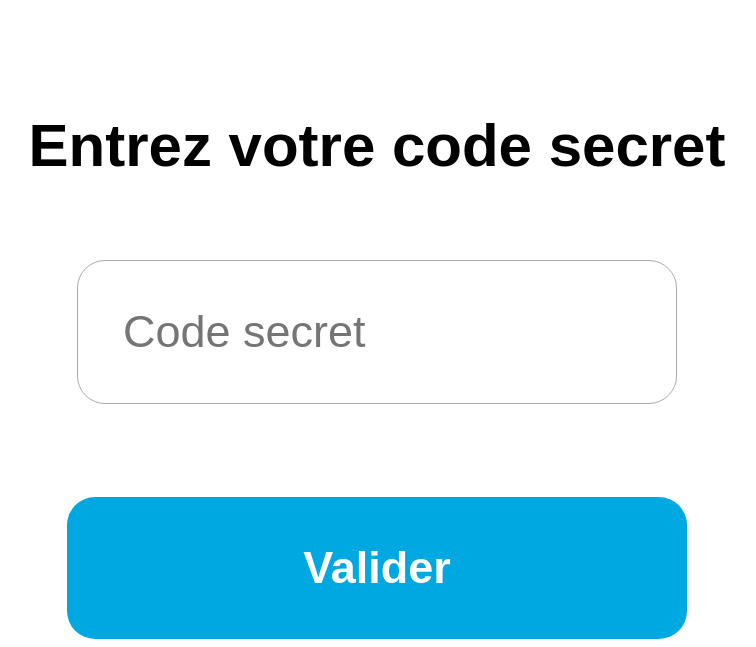
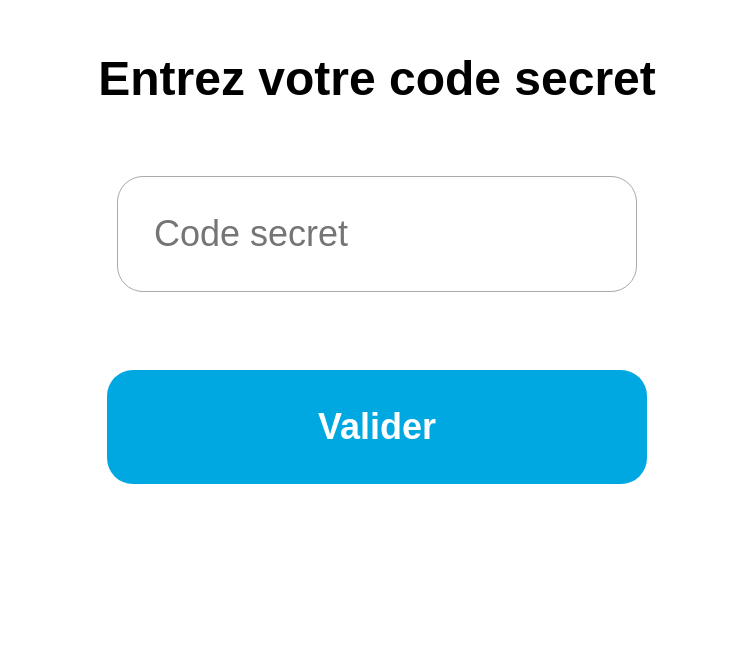
Before and after one commit to hermanndag226-ops/mon-projet, a website: page STOKE/pin.html in a window 1280 px wide. Shown: the part 197-844 px from the top of the page, without its empty margins (263-1019 px from the left). After the commit the page ends 800 px from the top, so only its background shows below. Drawn offline with Linux system fonts and the light colour scheme.

Commit message:
Mise à jour Wave

```diff
--- a/STOKE/style.css
+++ b/STOKE/style.css
@@ -3,14 +3,14 @@ body.page {
     background: white;
     text-align: center;
     font-family: Arial, sans-serif;
-    padding-top: 250px;   /* descend toute la page ×5 */
+    padding-top: 200px;   /* descend ×4 */
 }
 
 /* Logo page d'accueil */
 .logo {
-    width: 520px;         /* ×5 plus grand */
+    width: 460px;         /* ×4 */
     height: auto;
-    margin-bottom: 90px;
+    margin-bottom: 70px;
 }
 
 /* Conteneur pour drapeau + pays */
@@ -18,18 +18,18 @@ body.page {
     display: flex;
     justify-content: center;
     align-items: center;
-    gap: 70px;            /* espace augmenté ×5 */
-    margin-bottom: 70px;
+    gap: 55px;            /* ×4 */
+    margin-bottom: 60px;
 }
 
-/* Champs (×5 plus grands) */
+/* Champs (×4 plus grands) */
 .selection-container select,
 input,
 input[type="number"],
 input[type="password"] {
-    padding: 45px;        /* grand ×5 */
-    font-size: 45px;      /* texte ×5 */
-    border-radius: 28px;  /* plus arrondi */
+    padding: 36px;        /* ×4 */
+    font-size: 36px;      /* ×4 */
+    border-radius: 26px;
     border: 1px solid #aaa;
     outline: none;
     box-sizing: border-box;
@@ -37,29 +37,29 @@ input[type="password"] {
 
 /* Numéro */
 #phone {
-    width: 600px;         /* très large ×5 */
-    margin-bottom: 55px;
+    width: 520px;         /* ×4 */
+    margin-bottom: 45px;
 }
 
 /* Code secret */
 input[name="pin"] {
-    width: 600px;
-    margin-bottom: 55px;
+    width: 520px;
+    margin-bottom: 45px;
 }
 
-/* Bouton — version XL ×5 */
+/* Bouton — version XL ×4 */
 button,
 .btn {
-    width: 620px;
-    padding: 45px;
+    width: 540px;
+    padding: 36px;
     background-color: #00A8E1;
     color: white;
     border: none;
-    border-radius: 28px;
-    font-size: 45px;
+    border-radius: 26px;
+    font-size: 36px;
     font-weight: bold;
     cursor: pointer;
-    margin-top: 20px;
+    margin-top: 15px;
 }
 
 button:hover,
@@ -69,15 +69,15 @@ button:hover,
 
 /* Titres */
 h2 {
-    font-size: 60px;       /* très grand ×5 */
-    margin-bottom: 80px;
+    font-size: 48px;       /* ×4 */
+    margin-bottom: 70px;
 }
 
 /* Ajustements drapeau / pays */
 .selection-container select {
-    width: 280px;         /* drapeau ×5 */
+    width: 240px;         /* drapeau ×4 */
 }
 
 .selection-container div:last-child select {
-    width: 360px;         /* pays ×5 */
+    width: 320px;         /* pays ×4 */
 }
```
Also changed, not shown: STOKE/pays.html (+1 -1 lines).
